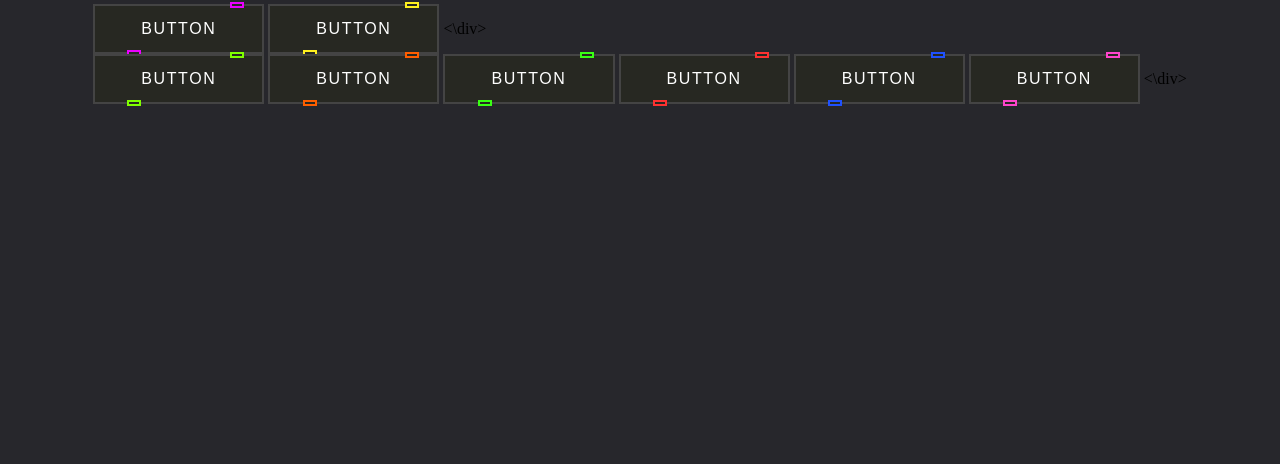
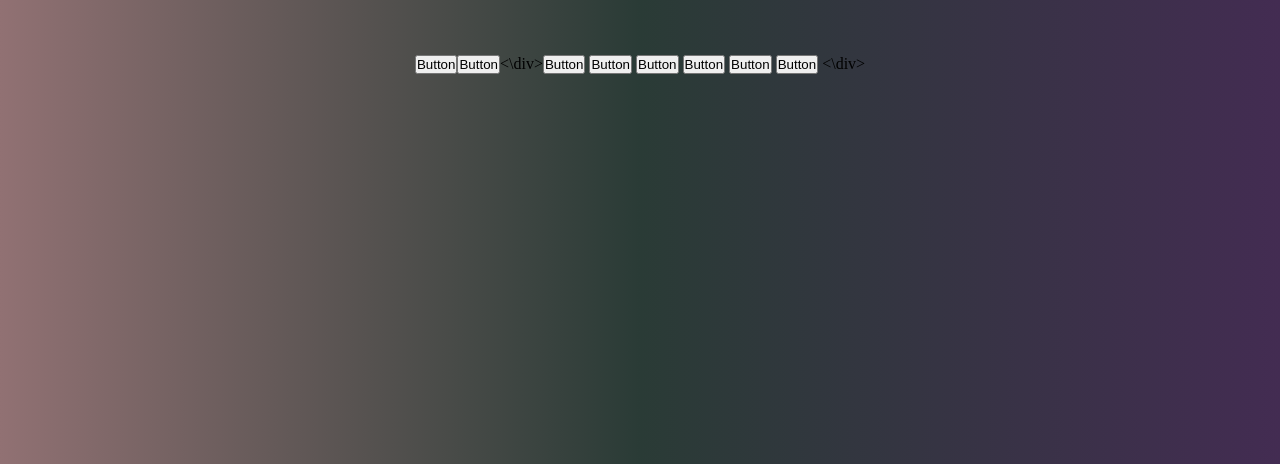
Before and after one commit to Mr-Srinu/BSV, a plain HTML site: page index.html in a window 1280 px wide. Shown: the part 373-837 px from the top of the page. Before the commit the page ends 800 px from the top, so only its background shows below. Drawn offline with Linux system fonts and the light colour scheme.

Commit message:
Update style.css
Snsb

```diff
--- a/style.css
+++ b/style.css
@@ -5,110 +5,65 @@
 }
 
 body {
+.hi{
+  background: linear-gradient(to right, #917173, #2a3b36, #432c52);
+  height: 100vh;
   display: flex;
-  flex-direction: column;
-  gap: 1rem;
+  justify-content: center;
   align-items: center;
-  justify-content: center;
-  min-height: 100vh;
-  background: #27272c;
 }
 
-button {
+.loader {
   position: relative;
-  background: #444;
-  color: #fff;
-  text-decoration: none;
-  text-transform: uppercase;
-  border: none;
-  letter-spacing: 0.1rem;
-  font-size: 1rem;
-  padding: 1rem 3rem;
-  transition: 0.2s;
+  display: flex;
+  justify-content: center;
+  align-items: center;
 }
 
-button:hover {
-  letter-spacing: 0.2rem;
-  padding: 1.1rem 3.1rem;
-  background: var(--clr);
-  color: var(--clr);
-  /* box-shadow: 0 0 35px var(--clr); */
-  animation: box 3s infinite;
+.loader::before {
+  content: "";
+  background: rgba(255, 255, 255, 0);
+  backdrop-filter: blur(8px);
+  position: absolute;
+  width: 140px;
+  height: 55px;
+  z-index: 20;
+  border-radius: 0 0 10px 10px;
+  border: 1px solid rgba(255, 255, 255, 0.274);
+  border-top: none;
+  box-shadow: 0 15px 20px rgba(0, 0, 0, 0.082);
+  animation: anim2 2s infinite;
 }
 
-button::before {
-  content: "";
-  position: absolute;
-  inset: 2px;
-  background: #272822;
+.loader div {
+  background: rgb(228, 228, 228);
+  border-radius: 50%;
+  width: 25px;
+  height: 25px;
+  z-index: -1;
+  animation: anim 2s infinite linear;
+  animation-delay: calc(-0.3s * var(--i));
+  transform: translateY(5px);
+  margin: 0.2em;
 }
 
-button span {
-  position: relative;
-  z-index: 1;
-}
-button i {
-  position: absolute;
-  inset: 0;
-  display: block;
-}
-
-button i::before {
-  content: "";
-  position: absolute;
-  width: 10px;
-  height: 2px;
-  left: 80%;
-  top: -2px;
-  border: 2px solid var(--clr);
-  background: #272822;
-  transition: 0.2s;
-}
-
-button:hover i::before {
-  width: 15px;
-  left: 20%;
-  animation: move 3s infinite;
-}
-
-button i::after {
-  content: "";
-  position: absolute;
-  width: 10px;
-  height: 2px;
-  left: 20%;
-  bottom: -2px;
-  border: 2px solid var(--clr);
-  background: #272822;
-  transition: 0.2s;
-}
-
-button:hover i::after {
-  width: 15px;
-  left: 80%;
-  animation: move 3s infinite;
-}
-
-@keyframes move {
-  0% {
-    transform: translateX(0);
+@keyframes anim {
+  0%,
+  100% {
+    transform: translateY(5px);
   }
   50% {
-    transform: translateX(5px);
-  }
-  100% {
-    transform: translateX(0);
+    transform: translateY(-65px);
   }
 }
 
-@keyframes box {
-  0% {
-    box-shadow: #27272c;
+@keyframes anim2 {
+  0%,
+  100% {
+    transform: rotate(-10deg);
   }
   50% {
-    box-shadow: 0 0 25px var(--clr);
-  }
-  100% {
-    box-shadow: #27272c;
+    transform: rotate(10deg);
   }
 }
+}
```
